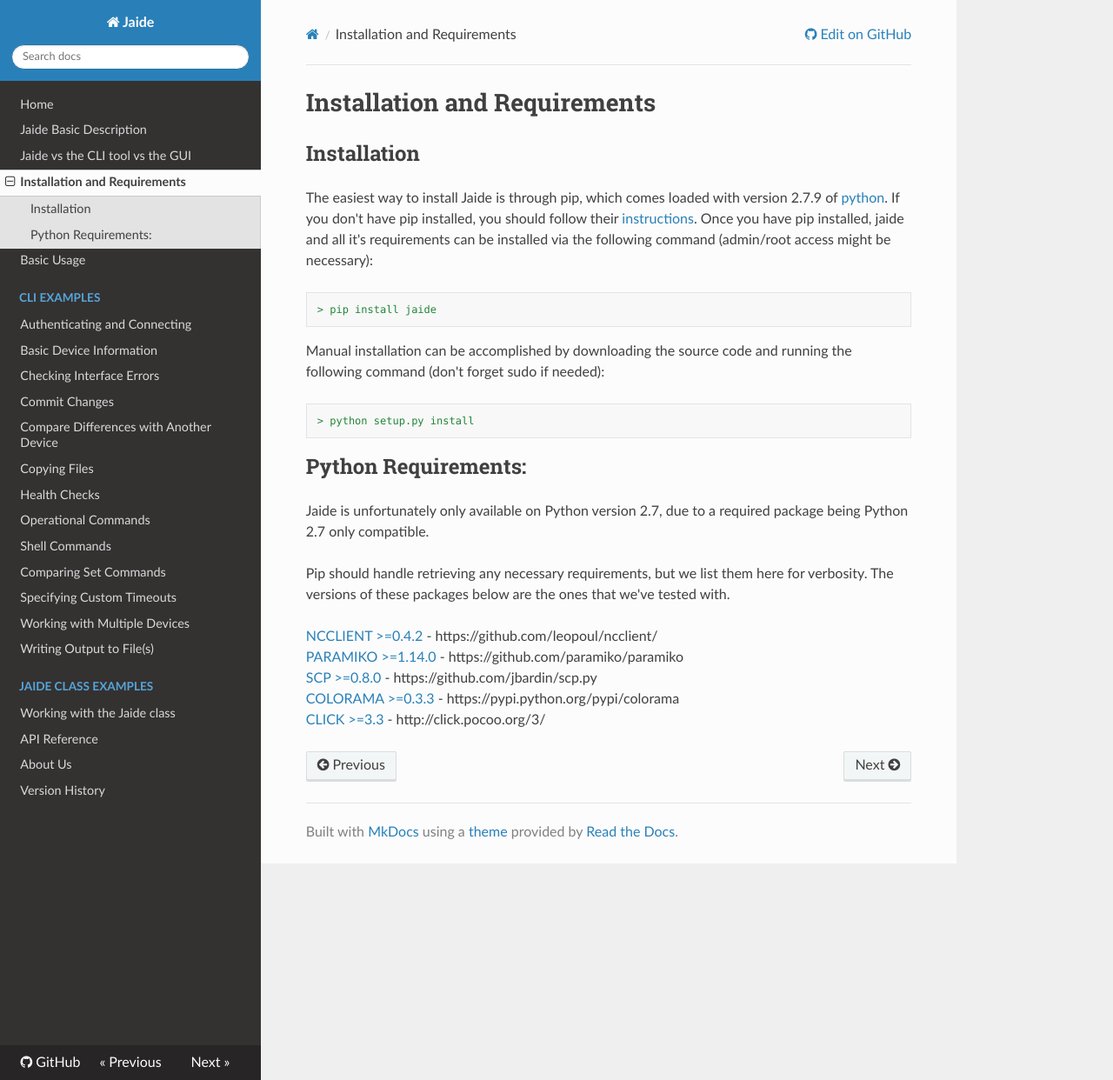
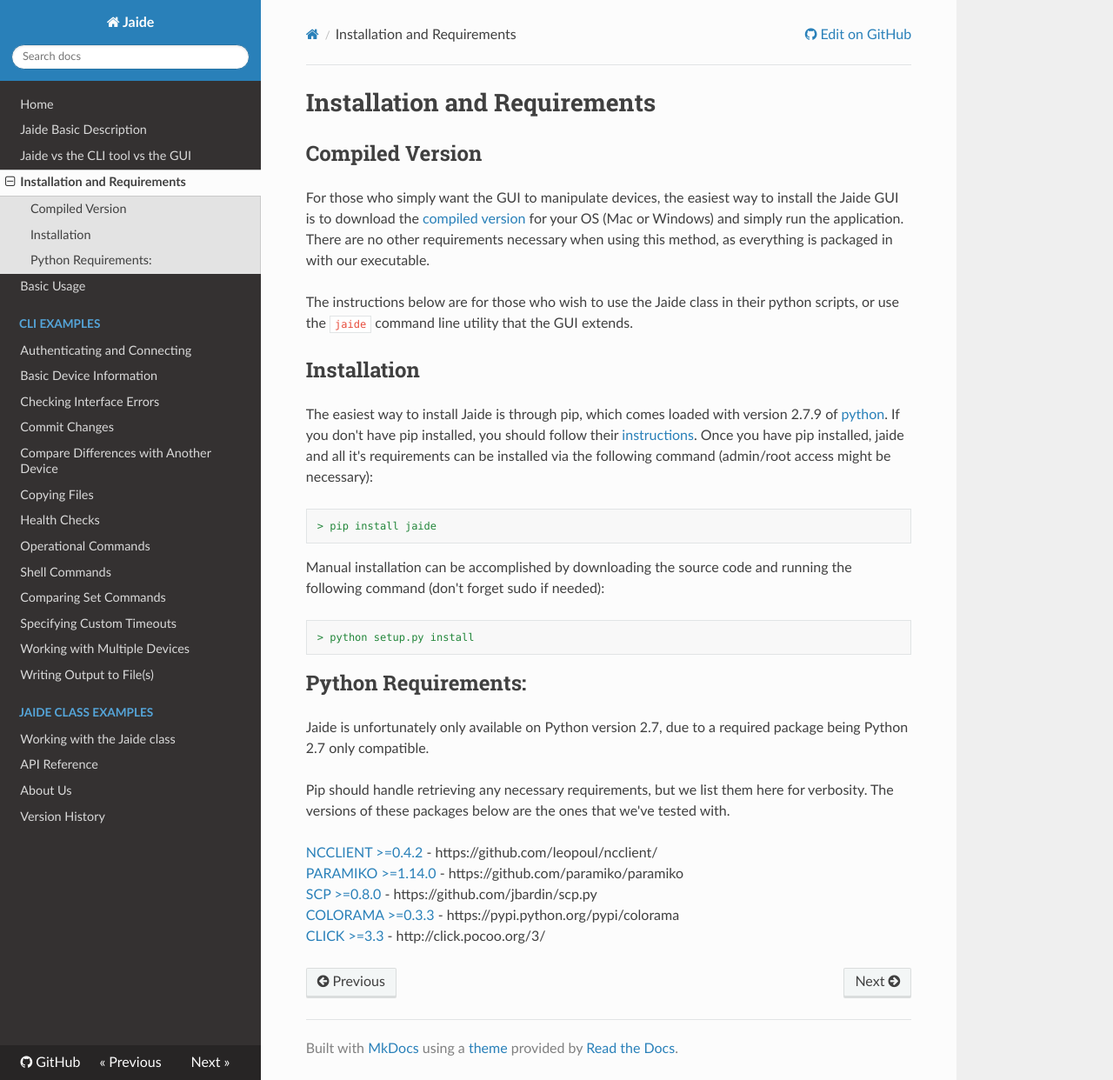
Before and after one commit to NetworkAutomation/jaide, an MkDocs documentation site: the page built from docs/installation.md, in a window 1280 px wide and 1242 px high. Shown: the whole window at 87% size. Built offline with MkDocs 1.6.1, drawn with Linux system fonts in a browser that asks for light colours; nearby versions of some CDN libraries; old or Windows-style settings are respelled for this version of MkDocs.

Commit message:
add snippet about compiled version

```diff
--- a/docs/installation.md
+++ b/docs/installation.md
@@ -1,5 +1,11 @@
 Installation and Requirements
 =========
+
+## Compiled Version
+
+For those who simply want the GUI to manipulate devices, the easiest way to install the Jaide GUI is to download the [compiled version](http://github.com/NetworkAutomation/jaidegui/releases/latest) for your OS (Mac or Windows) and simply run the application. There are no other requirements necessary when using this method, as everything is packaged in with our executable.
+
+The instructions below are for those who wish to use the Jaide class in their python scripts, or use the `jaide` command line utility that the GUI extends.
 
 ## Installation
 
```
